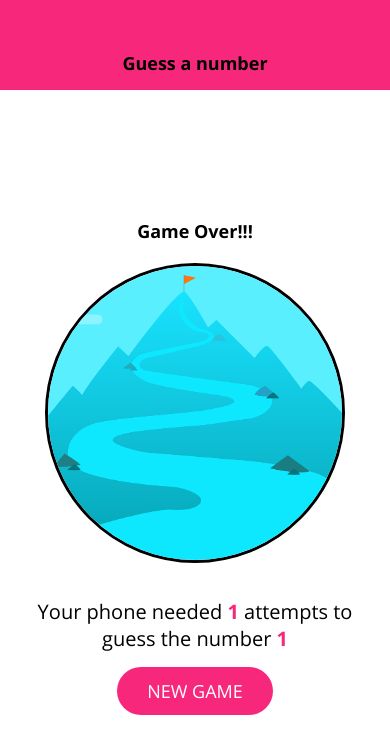
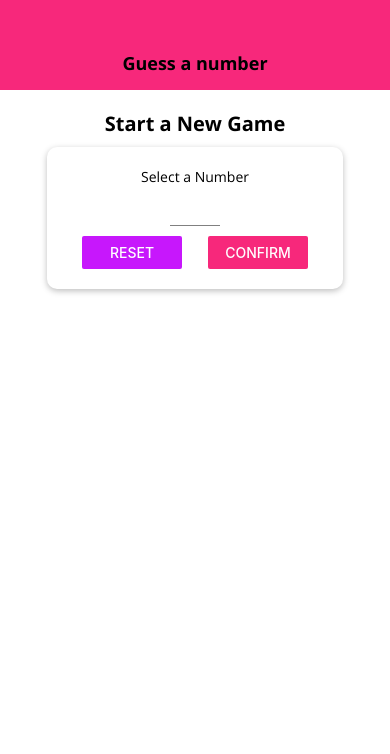
Before and after one commit to lawrence615/react-native-s4, a React Native app: screen / in a window 390 px wide. Shown: the top 754 px of the page. Built offline with nearby package versions, Linux system fonts and the light colour scheme.

Commit message:
commented out the default game over view we were using for styling

```diff
--- a/App.js
+++ b/App.js
@@ -43,7 +43,7 @@ export default function App() {
   const gameOverHandler = numberOfAttempts => { setAttemptsCount(numberOfAttempts) }
 
   let content = <StartScreen onStartGame={startGameHandler} />
-  content = <GameOverScreen attemptsCount={1} userNumber={1} onRestart={configureNewGameHandler} />
+  // content = <GameOverScreen attemptsCount={1} userNumber={1} onRestart={configureNewGameHandler} />
 
   if (userNumber && attemptsCount <= 0) {
     content = <GameScreen userChoice={userNumber} onGameOver={gameOverHandler} />
```
